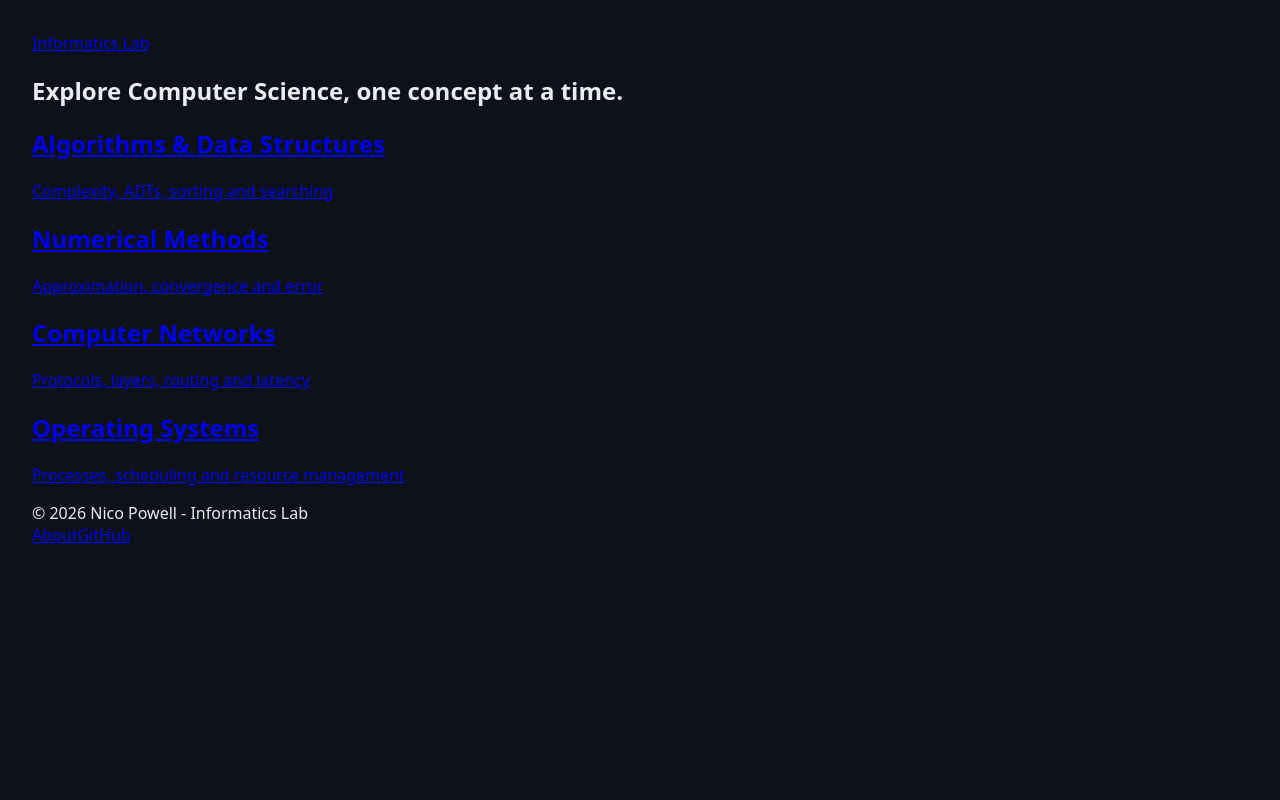
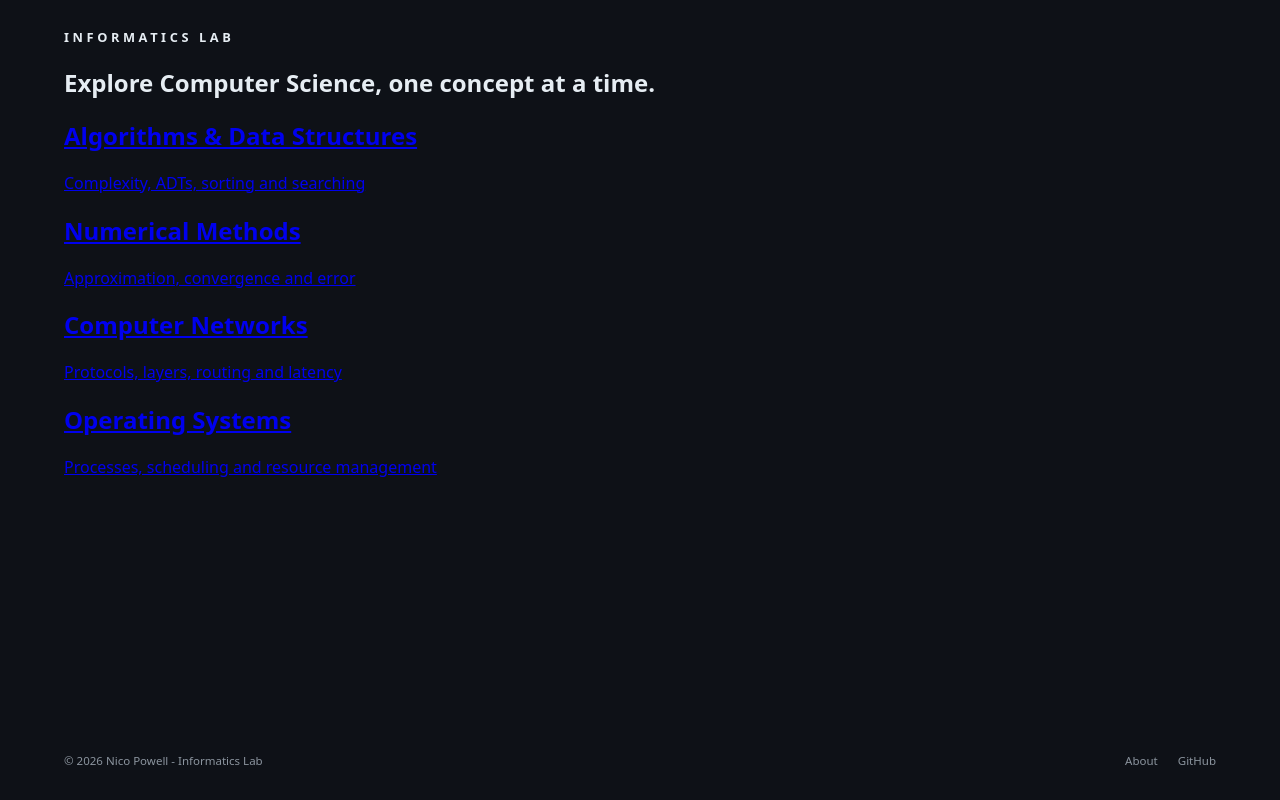
Before and after one commit to nicopowell/informatics-lab, a React (Vite) app: page / in a window 1280 px wide. Built offline with nearby package versions, Linux system fonts and the light colour scheme.

Commit message:
feat: style site layout

```diff
--- /dev/null
+++ b/src/App.css
@@ -0,0 +1,67 @@
+.site-header,
+.site-content,
+.site-footer {
+	width: min(100% - 3rem, 72rem);
+	margin-inline: auto;
+}
+
+.site-header {
+	display: flex;
+	align-items: center;
+	gap: 1rem;
+	padding-top: 1.75rem;
+}
+
+.site-header__brand {
+	display: flex;
+	align-items: center;
+	gap: 0.75rem;
+	color: inherit;
+	text-decoration: none;
+	transition: opacity 0.15s ease;
+}
+
+.site-header__brand:hover {
+	opacity: 0.75;
+}
+
+.site-header__wordmark {
+	font-size: 0.8rem;
+	font-weight: 600;
+	letter-spacing: 0.28em;
+	text-transform: uppercase;
+}
+
+.site-content {
+	display: flex;
+	flex-direction: column;
+	flex: 1 1 auto;
+	min-width: 0;
+}
+
+.site-footer {
+	display: flex;
+	flex-wrap: wrap;
+	align-items: center;
+	justify-content: space-between;
+	gap: 0.5rem 1.5rem;
+	margin-top: 4rem;
+	padding-bottom: 2rem;
+	font-size: 0.72rem;
+	color: var(--color-muted);
+}
+
+.site-footer__links {
+	display: flex;
+	gap: 1.25rem;
+}
+
+.site-footer__links a {
+  color: var(--color-muted);
+  text-decoration: none;
+  transition: color 0.15s ease;
+}
+
+.site-footer__links a:hover {
+  color: var(--color-text);
+}
--- a/src/App.tsx
+++ b/src/App.tsx
@@ -1,3 +1,4 @@
+import './App.css'
 import { Navigate, Route, Routes } from "react-router";
 import SiteHeader from "./components/SiteHeader";
 import SiteFooter from "./components/SiteFooter";
--- a/src/index.css
+++ b/src/index.css
@@ -6,7 +6,7 @@ body {
 }
 
 #root {
-  max-width: 1280px;
-  margin: 0 auto;
-  padding: 2rem;
+  display: flex;
+  flex-direction: column;
+  min-height: 100svh;
 }
```
